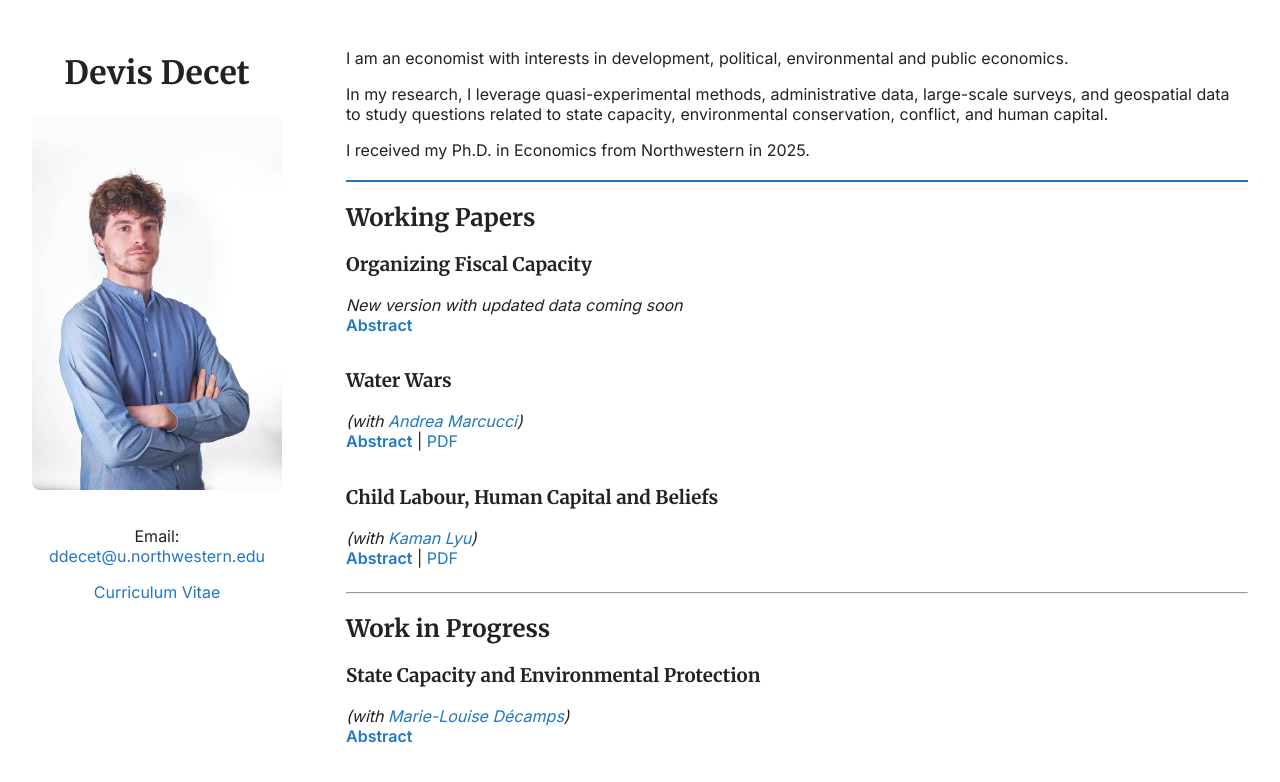
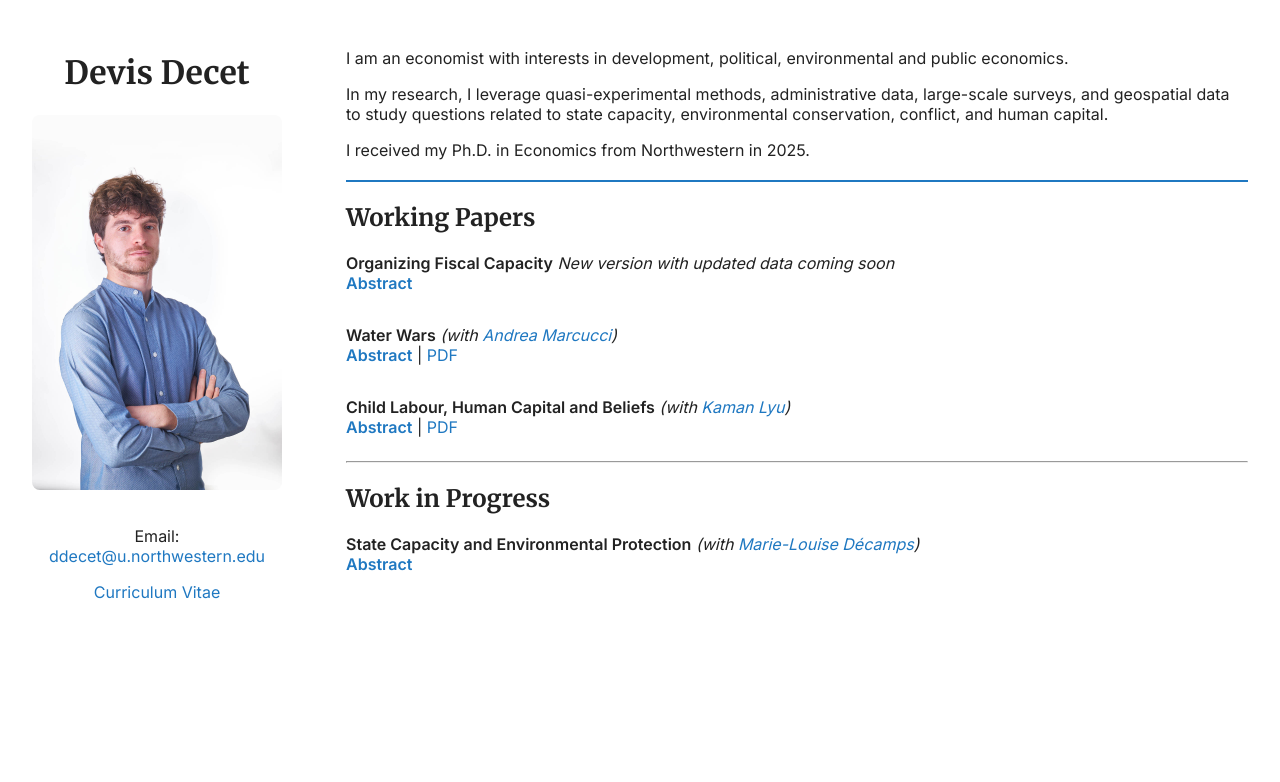
Before and after one commit to elenastella94/elenastella.github.io, a Jekyll site: the page built from index.md, in a window 1280 px wide and 900 px high. Shown: the top 782 px of the window. Built offline with Jekyll 4.4.1, drawn with Linux system fonts in a browser that asks for light colours.

Commit message:
Initial website setup

```diff
--- a/_includes/research.md
+++ b/_includes/research.md
@@ -1,6 +1,6 @@
 ## Working Papers
 
-### Organizing Fiscal Capacity
+**Organizing Fiscal Capacity**
 *New version with updated data coming soon*
 [Abstract](#){: .toggle-link data-target="paper1" }
 
@@ -8,7 +8,7 @@
 This paper studies how the allocation of tax agents across the national territory affects fiscal capacity. I evaluate a reform of the Brazilian tax authority that consolidated half of the existing local tax offices. Leveraging regional variation in the reform and newly collected data, I employ a matched difference-in-differences strategy to document how areas served by consolidated offices experience an increase in tax revenues. The reform also led to a divergence in tax enforcement between the core and the periphery of consolidated regions. These results are explained by a trade-off between improved targeting of high-revenue potential areas and increased distance between tax offices and the areas they oversee. These findings suggest that concentrating tax agents in fewer, larger offices increases overall revenues but exacerbates regional inequality in tax enforcement.
 </div>
 
-### Water Wars
+**Water Wars**
 *(with [Andrea Marcucci](https://sites.google.com/view/andremarcucci/home))*
 [Abstract](#){: .toggle-link data-target="paper2" } | [PDF](/assets/pdf/water_wars.pdf)
 
@@ -16,7 +16,7 @@ This paper studies how the allocation of tax agents across the national territor
 We study the relationship between access to water resources and local violence in Africa. Due to limited irrigation, rural communities rely on rainfall, rivers, and lakes for their economic needs. Rainfall scarcity can make access to water from rivers and lakes more valuable, thereby generating conflicts in rural settings. We explore this hypothesis by integrating granular data on the river network with high-resolution data on rainfall and violent conflict events in Africa from 1997 to 2021. We find that reduced rainfall in a location leads to more conflict in neighboring areas that are water-rich and located upstream along the river network. These are the sites that exert more control over the river flow. The effect is more pronounced in regions experiencing a long-term decline in water presence. Consistent with the proposed mechanism, conflicts concentrate in areas with higher returns to water access, as proxied by the presence of agricultural production. Additionally, the impact is more pronounced in regions with unequal water distribution among ethnic groups, highlighting how cooperation costs are an important friction preventing peaceful sharing of water resources. In terms of policy responses, we find that the effects tend to be mitigated in countries with stronger democratic institutions, better rule of law, higher state capacity and less corruption.
 </div>
 
-### Child Labour, Human Capital and Beliefs
+**Child Labour, Human Capital and Beliefs**
 *(with [Kaman Lyu](https://sites.northwestern.edu/kamanlyu/))*
 [Abstract](#){: .toggle-link data-target="paper3" } | [PDF](/assets/pdf/child_labour_beliefs.pdf)
 
@@ -28,7 +28,7 @@ In contexts where child labour is pervasive, household decisions about allocatin
 
 ## Work in Progress
 
-### State Capacity and Environmental Protection
+**State Capacity and Environmental Protection**
 *(with [Marie-Louise Décamps](https://sites.google.com/view/mstelman))*
 [Abstract](#){: .toggle-link data-target="paper4" }
 
--- a/assets/css/style.css
+++ b/assets/css/style.css
@@ -61,9 +61,11 @@ body {
 }
 
 /* === Research Cards === */
+
+/* Make research items stack vertically */
 .research-grid {
-  display: grid;
-  grid-template-columns: repeat(auto-fit, minmax(350px, 1fr));
+  display: flex;
+  flex-direction: column;
   gap: 1.5rem;
 }
 
@@ -96,6 +98,7 @@ body {
   padding-top: 0;
   padding-bottom: 0;
   margin-top: 0.3rem;
+  text-align: justify;
 }
 
 .abstract.open {
```
